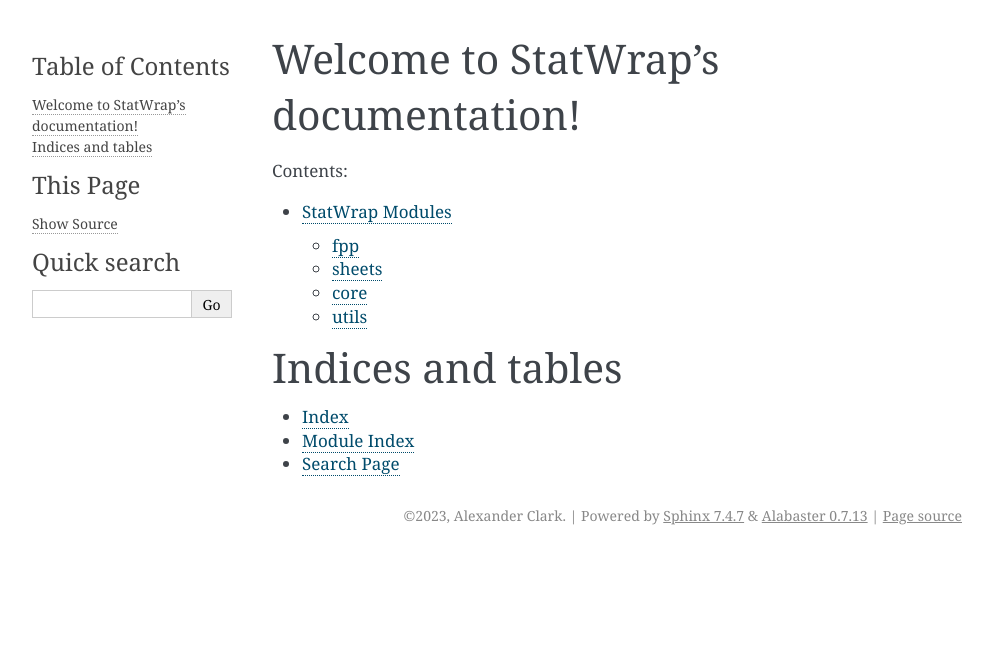
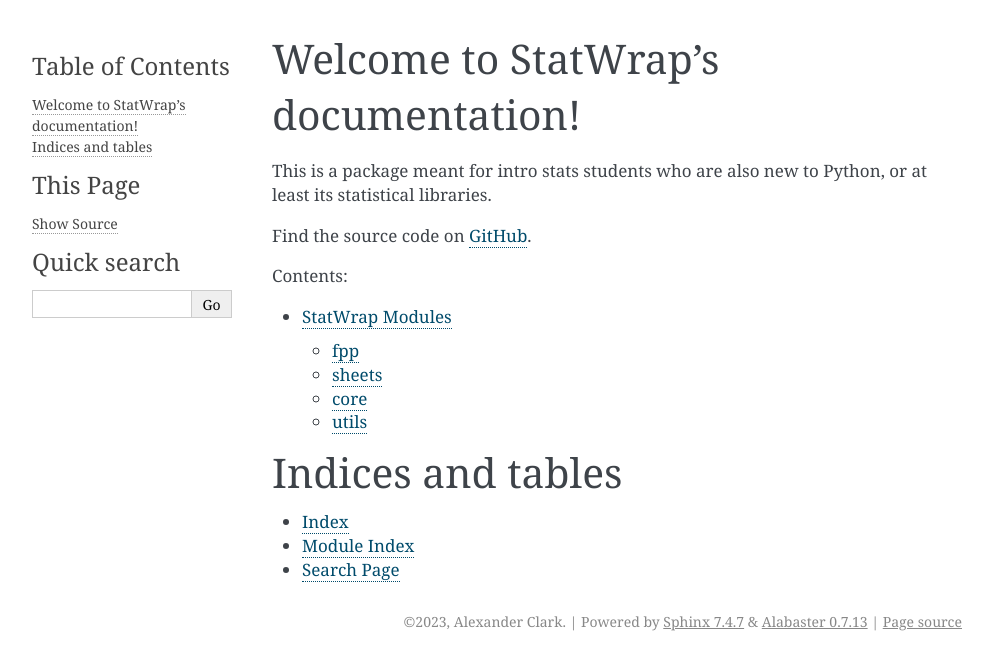
Before and after one commit to alexanderthclark/statwrap, a Sphinx documentation site: the page built from docs/index.rst, in a window 1280 px wide. Shown: the top 670 px of the page, without its empty margins (148-1141 px from the left). Built offline with Sphinx 7.4.7, drawn with Linux system fonts in a browser that asks for light colours.

Commit message:
Update index.rst

```diff
--- a/docs/index.rst
+++ b/docs/index.rst
@@ -5,6 +5,10 @@
 
 Welcome to StatWrap's documentation!
 ====================================
+
+This is a package meant for intro stats students who are also new to Python, or at least its statistical libraries.
+
+Find the source code on `GitHub <https://github.com/alexanderthclark/statwrap>`_.
 
 .. toctree::
    :maxdepth: 2
```
